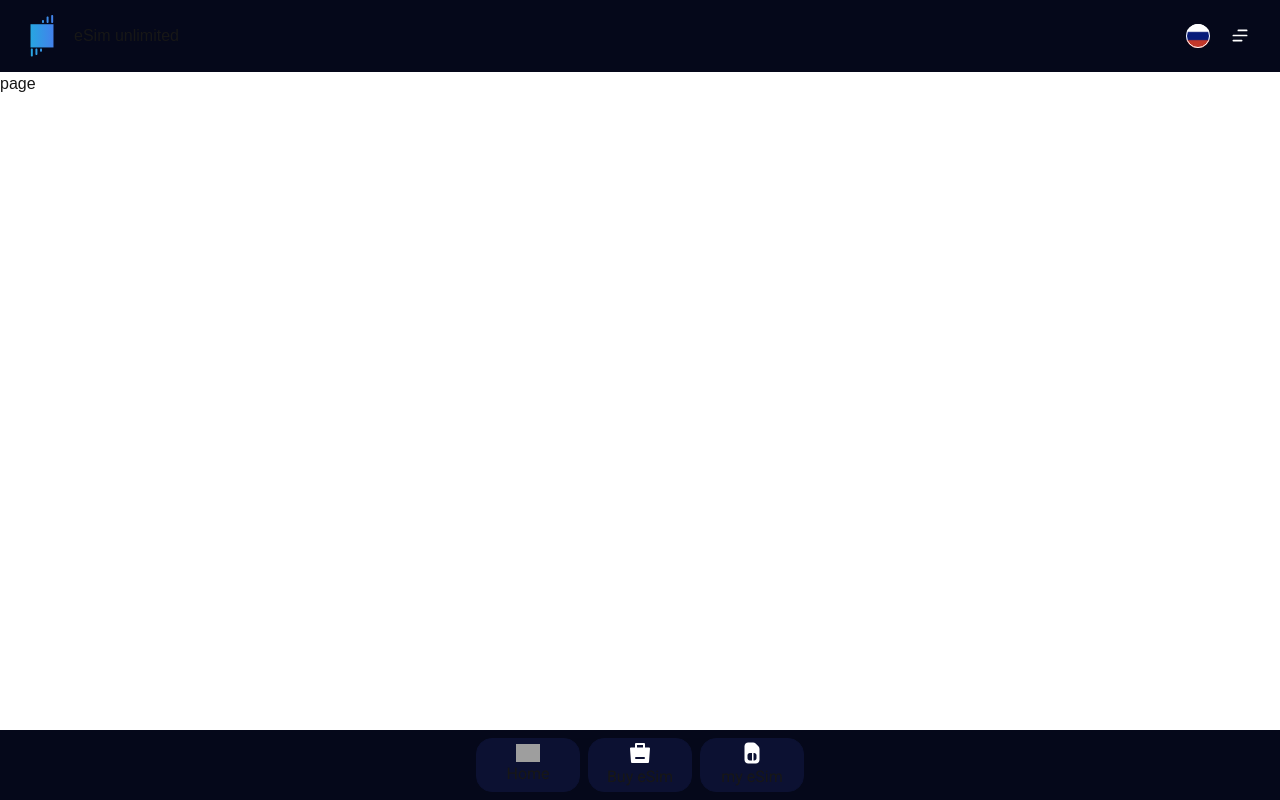
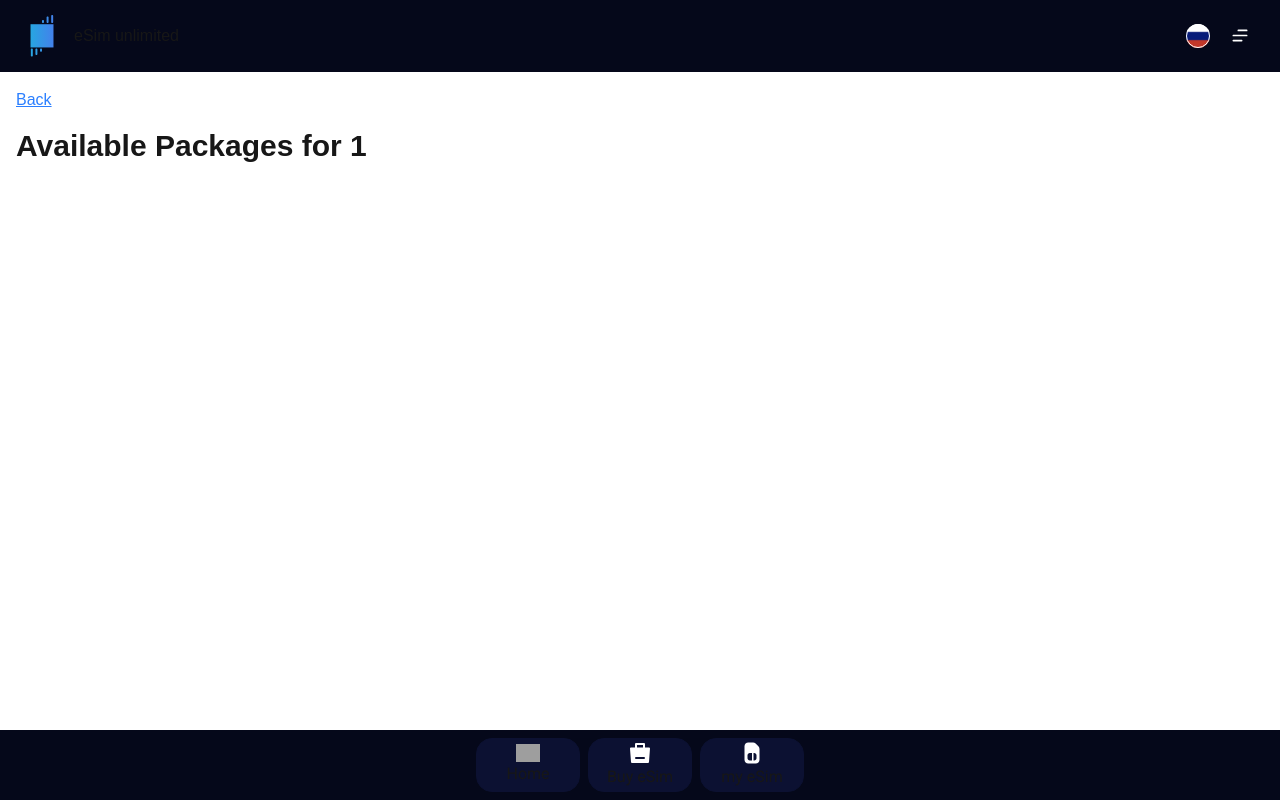
Before and after one commit to TolykbaevIlyas/eSIM, a Next.js app: page /buyEsim/1/1 in a window 1280 px wide. Built offline with nearby package versions, Linux system fonts and the light colour scheme; grey boxes are pictures that could not be loaded.

Commit message:
refactor: buyEsim

```diff
--- a/src/app/(pages)/buyEsim/[type]/[slug]/page.tsx
+++ b/src/app/(pages)/buyEsim/[type]/[slug]/page.tsx
@@ -1,9 +1,47 @@
-import React from 'react'
+import Link from "next/link";
 
-const page = () => {
-  return (
-    <div>page</div>
-  )
+interface PageProps {
+  params: {
+    type: string; // например "local", "regional", "global"
+    slug: string; // например "brazil"
+  };
 }
 
-export default page
+export default function CountryPage({ params }: PageProps) {
+  const { type, slug } = params;
+  const displayType = type.charAt(0).toUpperCase() + type.slice(1);
+
+  return (
+    <div className="container mx-auto p-4">
+      <Link href="/buyEsim" className="text-blue-500 underline">
+        Back
+      </Link>
+      {displayType === 'Global' ?
+      <h1 className="text-3xl font-bold mt-4">
+        {slug.replace(/-/g, " ")}
+      </h1>
+      :
+      <h1 className="text-3xl font-bold mt-4">
+        Available Packages for {slug.replace(/-/g, " ")}
+      </h1>}
+
+      <div className="mt-6">
+        {type === "local" && (
+          <div>
+            <p>Дизайн для Local eSIM.</p>
+          </div>
+        )}
+        {type === "regional" && (
+          <div>
+            <p>Дизайн для Regional eSIM.</p>
+          </div>
+        )}
+        {type === "global" && (
+          <div>
+            <p>Дизайн для Global eSIM.</p>
+          </div>
+        )}
+      </div>
+    </div>
+  );
+}
--- a/src/app/(pages)/buyEsim/[type]/page.tsx
+++ /dev/null
@@ -1,9 +0,0 @@
-import React from 'react'
-
-const page = () => {
-  return (
-    <div>page</div>
-  )
-}
-
-export default page
--- a/src/app/(pages)/buyEsim/page.tsx
+++ b/src/app/(pages)/buyEsim/page.tsx
@@ -165,7 +165,7 @@ const categories = {
       "name": "",
       "image": {
         "path": "/images/buyEsimPage/local/20.svg",
-        "alt": ""
+        "alt": "Cambodia"
       }
     },
     {
@@ -1198,7 +1198,8 @@ const categories = {
     }
   ],
 };
-function BuyESIM() {
+
+export default function BuyESIM() {
   const [query, setQuery] = useState("");
   const [type, setType] = useState<"Local" | "Regional" | "Global">("Local");
 
@@ -1210,6 +1211,7 @@ function BuyESIM() {
     <div className="mt-6 flex flex-col items-center mb-16">
       <h2 className="text-2xl font-bold">Buy eSim</h2>
 
+      {/* Переключатель категорий */}
       <div className="bg-bglight w-full max-w-md h-14 rounded-lg flex items-center justify-center mt-2">
         {(["Local", "Regional", "Global"] as const).map((item) => (
           <motion.div
@@ -1228,6 +1230,7 @@ function BuyESIM() {
         ))}
       </div>
 
+      {/* Поисковое поле */}
       <div className="mt-6 w-full max-w-md">
         <input
           type="text"
@@ -1238,6 +1241,7 @@ function BuyESIM() {
         />
       </div>
 
+      {/* Список элементов */}
       <AnimatePresence mode="wait">
         <motion.div
           key={type}
@@ -1248,10 +1252,10 @@ function BuyESIM() {
           className="mt-6 flex flex-col gap-4 w-full max-w-md"
         >
           {filteredItems.map((item) => {
+            // Преобразуем название в slug (например, "Brazil" -> "brazil")
             const slug = item.name.toLowerCase().replace(/\s+/g, "-");
-
             return (
-              <Link key={item.id} href={`/buy-esim/${type.toLowerCase()}/${slug}`}>
+              <Link key={item.id} href={`/buyEsim/${type.toLowerCase()}/${slug}`}>
                 <motion.div
                   className="bg-bglight px-4 py-3 rounded-xl flex items-center gap-4 cursor-pointer"
                   whileHover={{ scale: 1.05 }}
@@ -1273,5 +1277,3 @@ function BuyESIM() {
     </div>
   );
 }
-
-export default BuyESIM;
```
